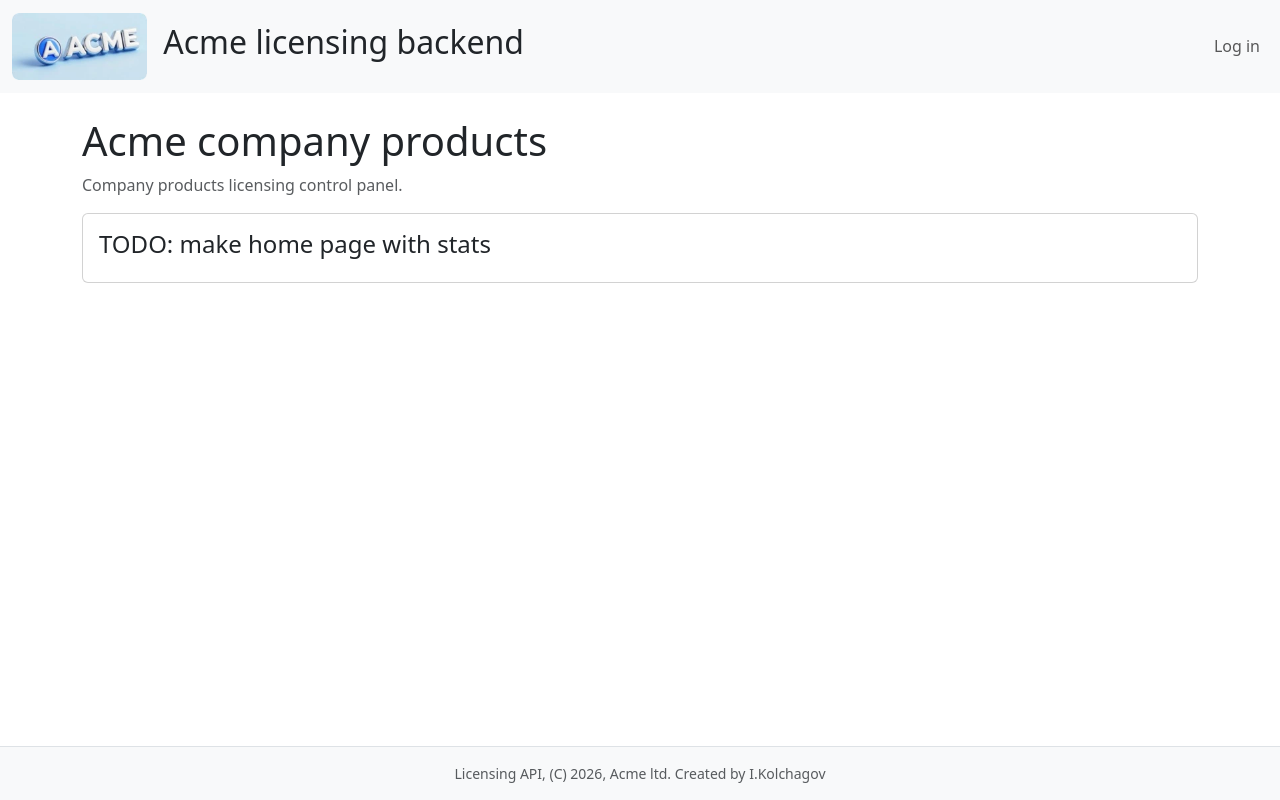
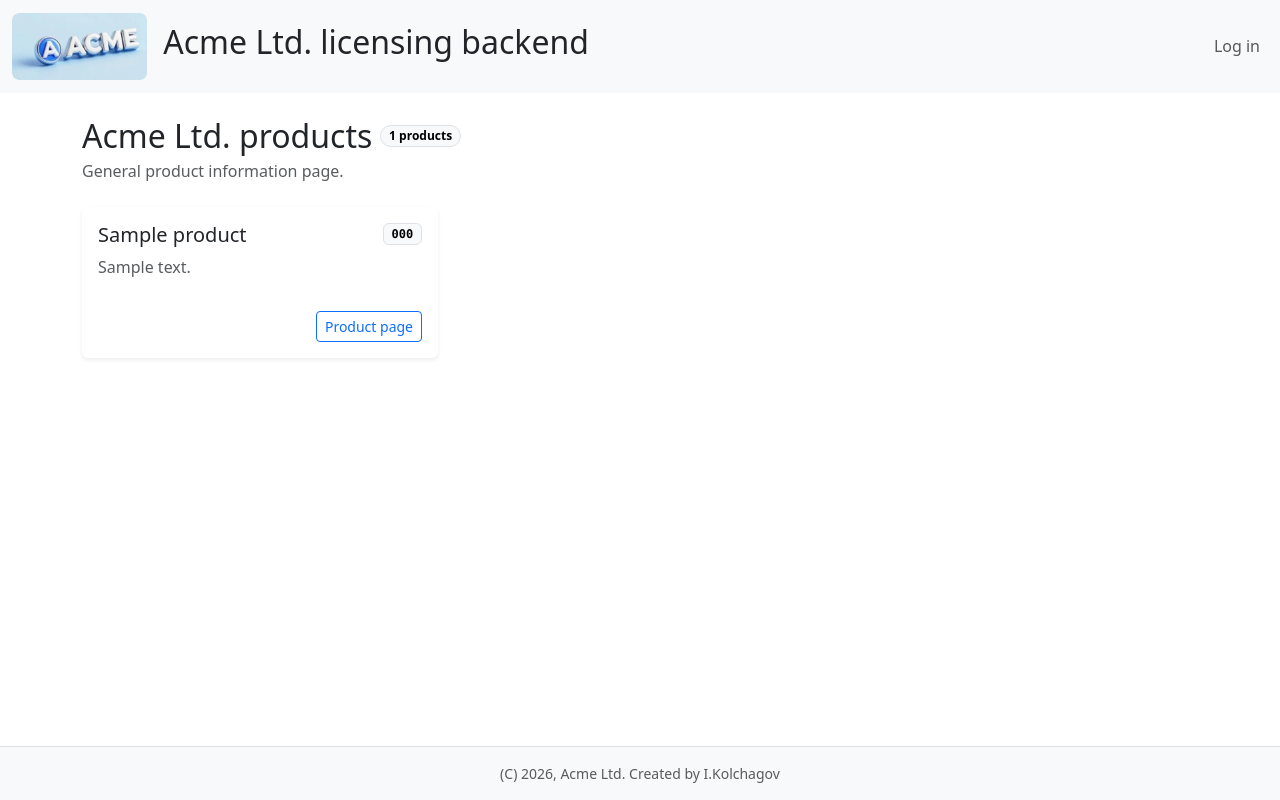
Before and after one commit to kolchagov/acme-licensing-api, a Django app: page / in a window 1280 px wide. Run offline with Django 5.2, Linux system fonts and the light colour scheme; tables that the repository leaves empty hold one stand-in row (values such as "Sample post"); some libraries are stand-ins or nearby versions.

Commit message:
feat: added custom tag with company name, used by templates where needed

```diff
--- a/accounts/tests.py
+++ b/accounts/tests.py
@@ -1,8 +1,10 @@
 from django.core.exceptions import ValidationError
 from django.test import TestCase
+from django.urls import reverse
 
 from accounts.models import User
 
+from django.conf import settings
 
 class CompanyNameRuleTests(TestCase):
     def test_distributor_without_company_name_is_invalid(self):
@@ -12,7 +14,7 @@ class CompanyNameRuleTests(TestCase):
         self.assertIn("company_name", ctx.exception.message_dict)
 
     def test_distributor_with_company_name_is_valid(self):
-        user = User(username="acme", is_company=True, company_name="Acme Ltd.", password="x")
+        user = User(username="acme", is_company=True, company_name=settings.COMPANY_NAME, password="x")
         user.full_clean()
 
     def test_create_user_without_company_name_is_rejected(self):
@@ -28,4 +30,4 @@ class LoginFlowTests(TestCase):
         response = self.client.post(
             "/accounts/login/", {"username": "acme", "password": "x"}
         )
-        self.assertRedirects(response, "/")
+        self.assertRedirects(response, reverse(settings.LOGIN_REDIRECT_URL))
--- /dev/null
+++ b/acme_licensing_api/templatetags/company.py
@@ -0,0 +1,9 @@
+from django import template
+from django.conf import settings
+
+register = template.Library()
+
+# used to set company name where needed
+@register.simple_tag
+def company_name():
+    return settings.COMPANY_NAME
--- a/acme_licensing_api/views.py
+++ b/acme_licensing_api/views.py
@@ -1,6 +1,9 @@
 from django.http import HttpRequest, HttpResponse
 from django.shortcuts import render
 
+from products.models import Product
+
 
 def home_view(request: HttpRequest) -> HttpResponse:
-    return render(request, 'home.html')
+    context = {'products': Product.objects.order_by('code')}
+    return render(request, 'home.html', context)
--- a/templates/footer.html
+++ b/templates/footer.html
@@ -1,5 +1,6 @@
+{% load company %}
 <footer class="border-top bg-light mt-auto py-3">
     <div class="container text-center small text-body-secondary">
-        Licensing API, (C) 2026, Acme ltd. Created by I.Kolchagov
+        (C) 2026, {% company_name %} Created by I.Kolchagov
     </div>
 </footer>
--- a/templates/home.html
+++ b/templates/home.html
@@ -1,14 +1,75 @@
 {% extends 'index.html' %}
+{% load company %}
+{% block title %}Products{% endblock %}
 {% block content %}
+    <style>
+        .product-card {
+            border-left: 4px solid var(--bs-primary);
+            transition: transform .18s ease, box-shadow .18s ease;
+        }
+
+        .product-card:hover {
+            transform: translateY(-3px);
+            box-shadow: 0 .5rem 1.25rem rgba(30, 41, 59, .22) !important;
+        }
+
+        .product-desc {
+            display: -webkit-box;
+            -webkit-line-clamp: 4;
+            -webkit-box-orient: vertical;
+            overflow: hidden;
+        }
+    </style>
+
     <main class="py-4">
-        <h1>Acme company products</h1>
-        <p class="text-body-secondary">Company products licensing control panel.</p>
+        <header class="mb-4">
+            <div class="d-flex flex-wrap align-items-center gap-2 mb-1">
+                <h1 class="h2 mb-0">{% company_name %} products</h1>
+                {% if products %}
+                    <span class="badge rounded-pill text-bg-light border">
+                        {{ products|length }} products
+                    </span>
+                {% endif %}
+            </div>
+            <p class="text-body-secondary mb-0">General product information page.</p>
+        </header>
 
-        <div class="card mb-4">
-            <div class="card-body">
-                <h2 class="card-title h4">TODO: make home page with stats</h2>
+        {% if products %}
+            <div class="row row-cols-1 row-cols-md-2 row-cols-lg-3 g-4">
+                {% for product in products %}
+                    <div class="col">
+                        <article class="card product-card h-100 border-0 shadow-sm">
+                            <div class="card-body d-flex flex-column">
+                                <div class="d-flex justify-content-between align-items-start gap-3 mb-2">
+                                    <h2 class="card-title h5 mb-0">{{ product.name }}</h2>
+                                    <span class="badge text-bg-light border flex-shrink-0 font-monospace">{{ product.code }}</span>
+                                </div>
+                                {% if product.description %}
+                                    <p class="card-text text-body-secondary product-desc flex-grow-1">{{ product.description }}</p>
+                                {% else %}
+                                    <p class="card-text text-body-secondary fst-italic flex-grow-1">No description yet.</p>
+                                {% endif %}
+                                {% if product.url %}
+                                    <div class="mt-3 text-end">
+                                        <a class="btn btn-sm btn-outline-primary" href="{{ product.url }}"
+                                           target="_blank">Product page</a>
+                                    </div>
+                                {% endif %}
+                            </div>
+                        </article>
+                    </div>
+                {% endfor %}
             </div>
-        </div>
-
+        {% else %}
+            <div class="card border-0 shadow-sm">
+                <div class="card-body text-center py-5">
+                    <h2 class="h5">No products yet</h2>
+                    <p class="text-body-secondary mb-3">Product cards will appear here once products are added.</p>
+                    {% if user.is_authenticated %}
+                        <a class="btn btn-primary" href="{% url 'product-create' %}">Add the first product</a>
+                    {% endif %}
+                </div>
+            </div>
+        {% endif %}
     </main>
 {% endblock %}
--- a/templates/index.html
+++ b/templates/index.html
@@ -1,10 +1,10 @@
-{% load static %}
+{% load static company %}
 <!doctype html>
 <html lang="en">
 <head>
     <meta charset="utf-8">
     <meta name="viewport" content="width=device-width, initial-scale=1">
-    <title>{% block title %}Acme licensing API{% endblock %}</title>
+    <title>{% block title %}Licensing API{% endblock %} - {% company_name %}</title>
     <link href="{% static 'css/bootstrap.min.css' %}" rel="stylesheet">
 </head>
 <body class="d-flex flex-column min-vh-100">
--- a/templates/navbar.html
+++ b/templates/navbar.html
@@ -15,7 +15,35 @@
             {% if user.is_authenticated %}
                 <ul class="navbar-nav me-auto mb-2 mb-lg-0">
                     <li class="nav-item">
-                        <a class="nav-link" aria-current="page" href="{% url 'home' %}">Dashboard</a>
+                        <a class="nav-link" aria-current="page" href="{% url 'home' %}">Home</a>
+                    </li>
+                    <li class="nav-item dropdown">
+                        <a class="nav-link dropdown-toggle" href="#" id="customersDropdown" role="button"
+                           data-bs-toggle="dropdown" aria-expanded="false">
+                            Customers
+                        </a>
+                        <ul class="dropdown-menu" aria-labelledby="customersDropdown">
+                            <li>
+                                <a class="dropdown-item" href="{% url 'customers-list' %}">All customers</a>
+                            </li>
+                            <li>
+                                <a class="dropdown-item" href="{% url 'customer-create' %}">New customer</a>
+                            </li>
+                        </ul>
+                    </li>
+                    <li class="nav-item dropdown">
+                        <a class="nav-link dropdown-toggle" href="#" id="trialsDropdown" role="button"
+                           data-bs-toggle="dropdown" aria-expanded="false">
+                            Trials
+                        </a>
+                        <ul class="dropdown-menu" aria-labelledby="trialsDropdown">
+                            <li>
+                                <a class="dropdown-item" href="{% url 'trial-list' %}">All trials</a>
+                            </li>
+                            <li>
+                                <a class="dropdown-item" href="{% url 'trial-create' %}">New trial</a>
+                            </li>
+                        </ul>
                     </li>
                     <li class="nav-item dropdown">
                         <a class="nav-link dropdown-toggle" href="#" id="licensesDropdown" role="button"
@@ -93,8 +94,8 @@
                         </li>
                     {% endif %}
                 </ul>
-                {% else %}
-                <h2>Acme licensing backend</h2>
+            {% else %}
+                <h2>{% company_name %} licensing backend</h2>
             {% endif %}
 
             <ul class="ms-auto navbar-nav">
```
Also changed, not shown: other parts of templates/navbar.html (+3 -30 lines), acme_licensing_api/settings.py (+13 -13 lines), acme_licensing_api/templatetags/__init__.py (added).
